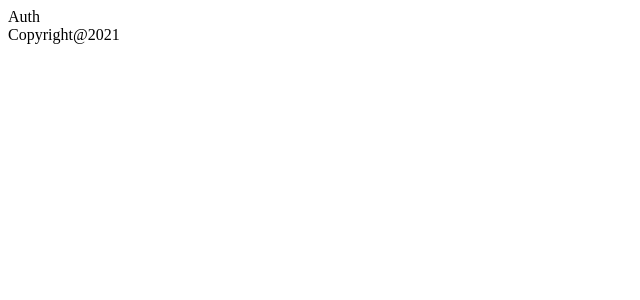
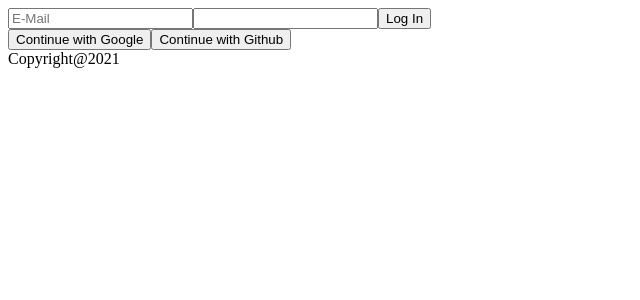
Before and after one commit to DevLeeYG/deployTwt, a React (Create React App) app: page / in a window 1280 px wide. Shown: the top 300 px of the page, without its empty margins (0-640 px from the left). Built offline with nearby package versions, Linux system fonts and the light colour scheme.

Commit message:
loginStart

```diff
--- a/src/Page/Auth.js
+++ b/src/Page/Auth.js
@@ -1,7 +1,21 @@
+//로그인 폼만들꺼
 import React from "react";
 
 const Auth = () => {
-  return <div>Auth</div>;
+  return (
+    <div>
+      <from>
+        <input type="email" placeholder="E-Mail" required />
+        <input type="password" required />
+        <input type="submit" value="Log In" />
+      </from>
+      <div>
+        <button>Continue with Google</button>
+        <button>Continue with Github</button>
+      </div>
+    </div>
+  );
 };
 
 export default Auth;
+//required 반드시 채워서 보내야되는 설정
```
